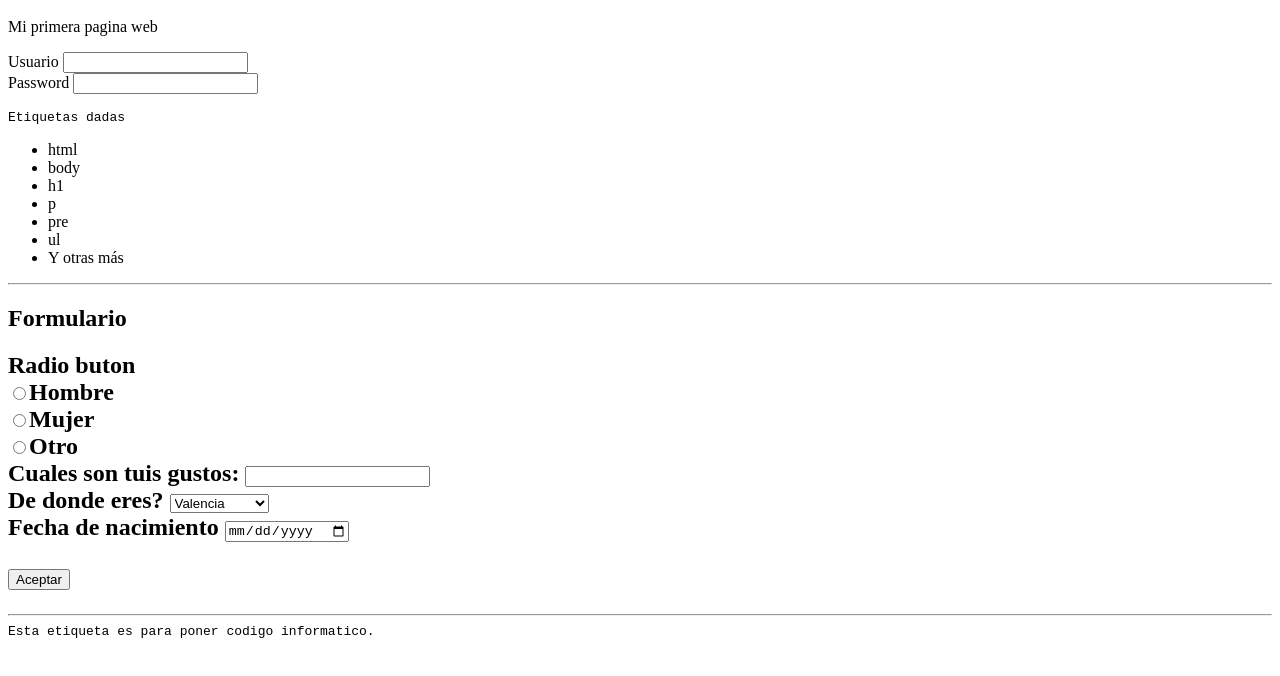
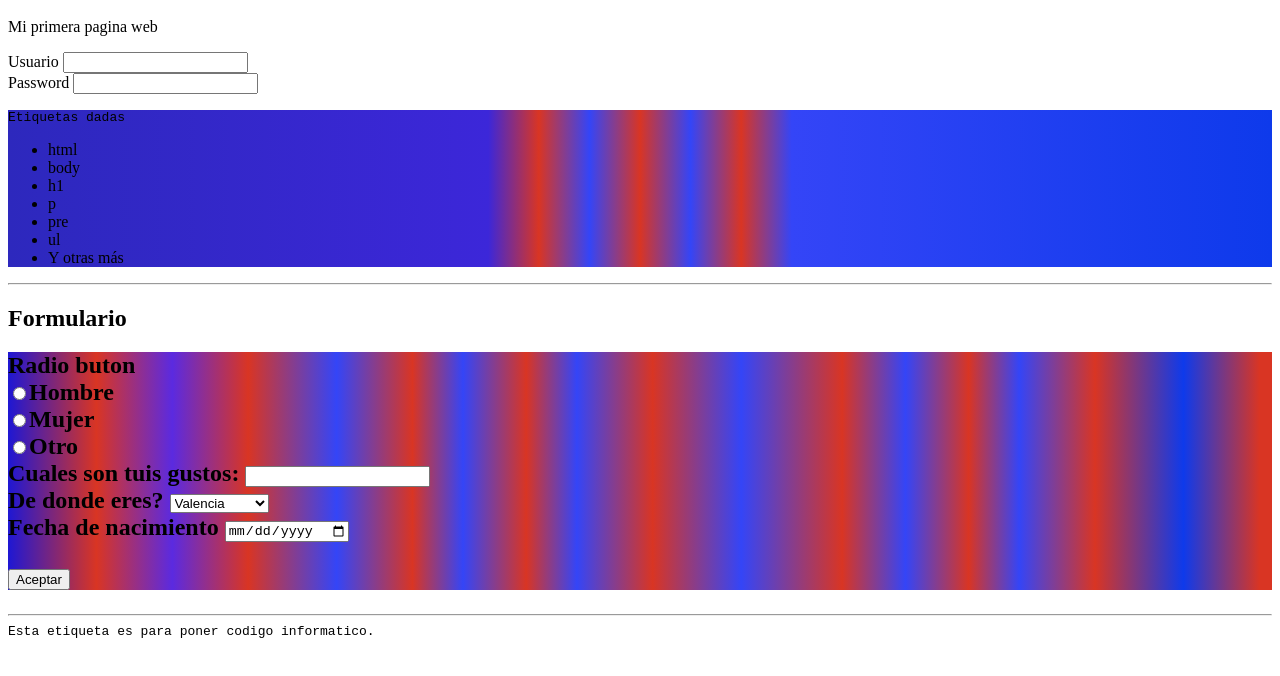
Before and after one commit to AdrianRubioT/DIW, a plain HTML site: page Ejercicio1/Ejercicio.html in a window 1280 px wide. Shown: the part 48-724 px from the top of the page. Drawn offline with Linux system fonts and the light colour scheme.

Commit message:
comienzo css y cuadro Piet Mondrian: “El árbol rojo”

```diff
--- a/Ejercicio1/Ejercicio.html
+++ b/Ejercicio1/Ejercicio.html
@@ -2,7 +2,7 @@
 
 	<title>Mi primera pagina web </title>
 	<meta charset="UTF-8">
-
+	<link rel="stylesheet" type="text/css" href="style.css">
 </html>
 
 <body>
@@ -20,7 +20,7 @@
 
 
 
-	<div>
+	<div class= "tronco">
 
 		<pre>Etiquetas dadas</pre>
 
@@ -41,7 +41,7 @@
 	<div>
 	<h2>Formulario<h2>
 
-	<form>
+	<form class="fondo">
 		<label>Radio buton</label>
 			<br/>
 			<input type="radio" name="genero" value="hombre">Hombre<br>
```
